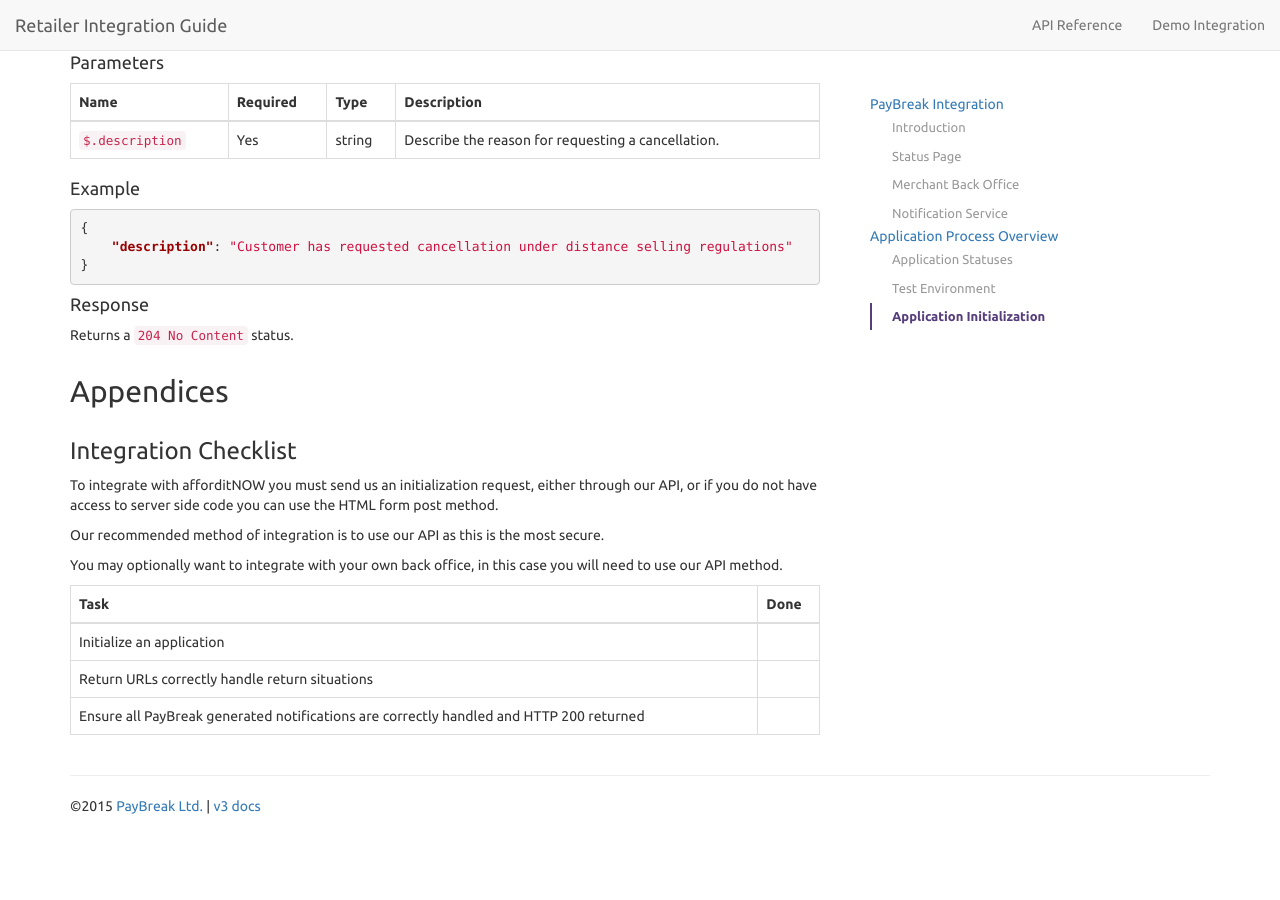
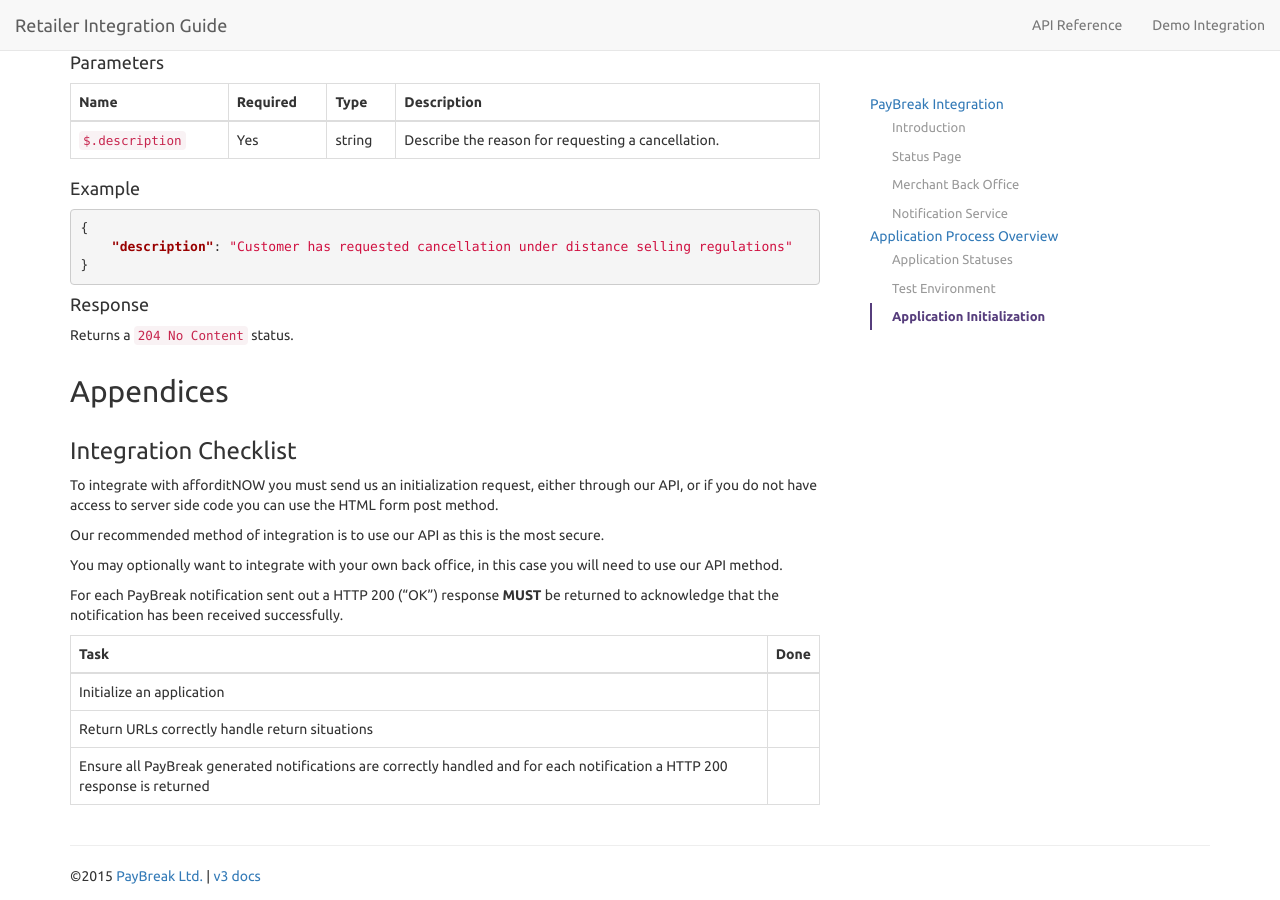
Before and after one commit to PayBreak/retailer-integration-guide, a Jekyll site: the page built from index.md, in a window 1280 px wide and 900 px high, scrolled down 9106 px. Built offline with Jekyll 4.4.1, drawn with Linux system fonts in a browser that asks for light colours; nearby versions of some CDN libraries; Markdown is read by kramdown in place of the engine named in the settings; our own code applies the rules of GitHub Pages for plain Markdown files; before the commit the page ends 9936 px from its top, so only the background shows below that.

Commit message:
Notification doc update

```diff
--- a/index.md
+++ b/index.md
@@ -338,8 +338,11 @@ Our recommended method of integration is to use our API as this is the most secu
 
 You may optionally want to integrate with your own back office, in this case you will need to use our API method.
 
+For each PayBreak notification sent out a HTTP 200 ("OK") response **MUST** be returned to acknowledge that
+the notification has been received successfully.
+
 Task | Done
 --- | ---
 Initialize an application |
 Return URLs correctly handle return situations |
-Ensure all PayBreak generated notifications are correctly handled and HTTP 200 returned |
+Ensure all PayBreak generated notifications are correctly handled and for each notification a HTTP 200 response is returned |
```
